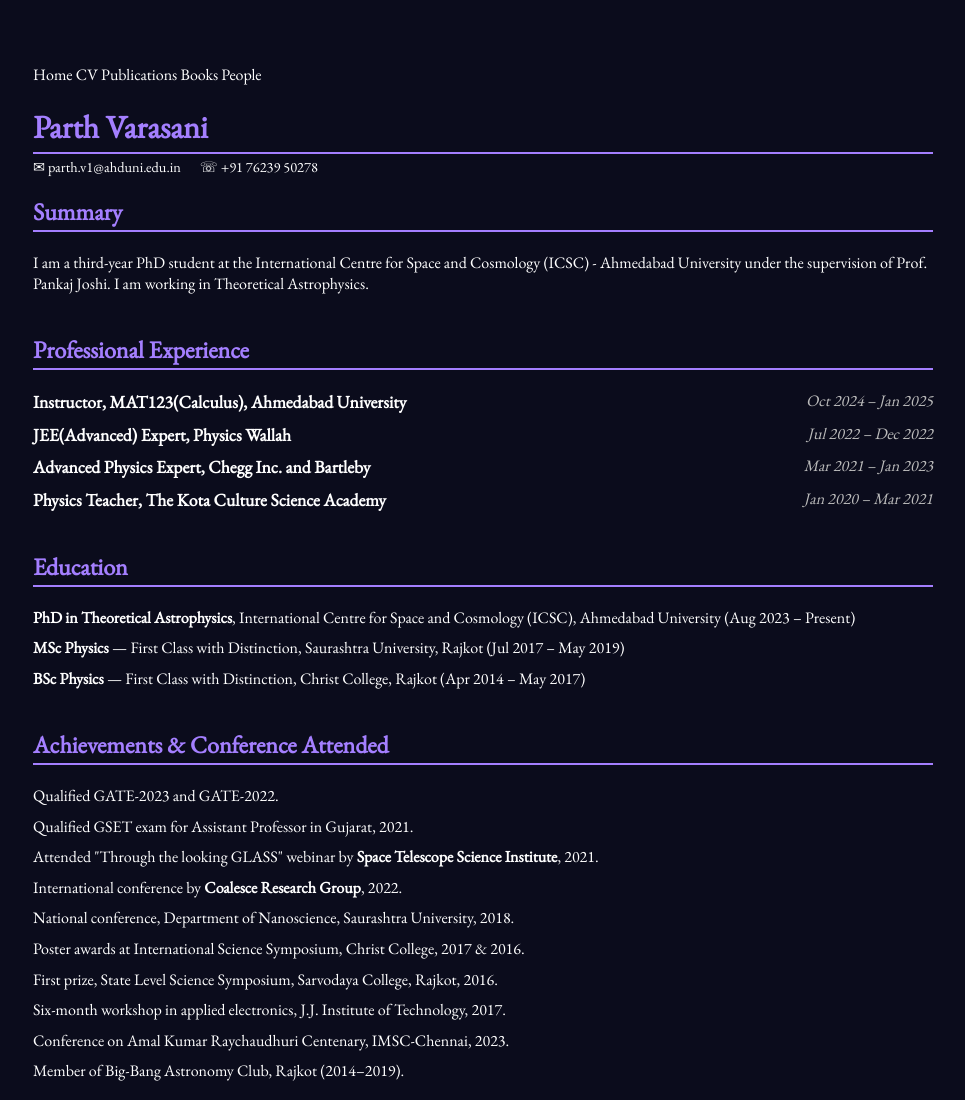
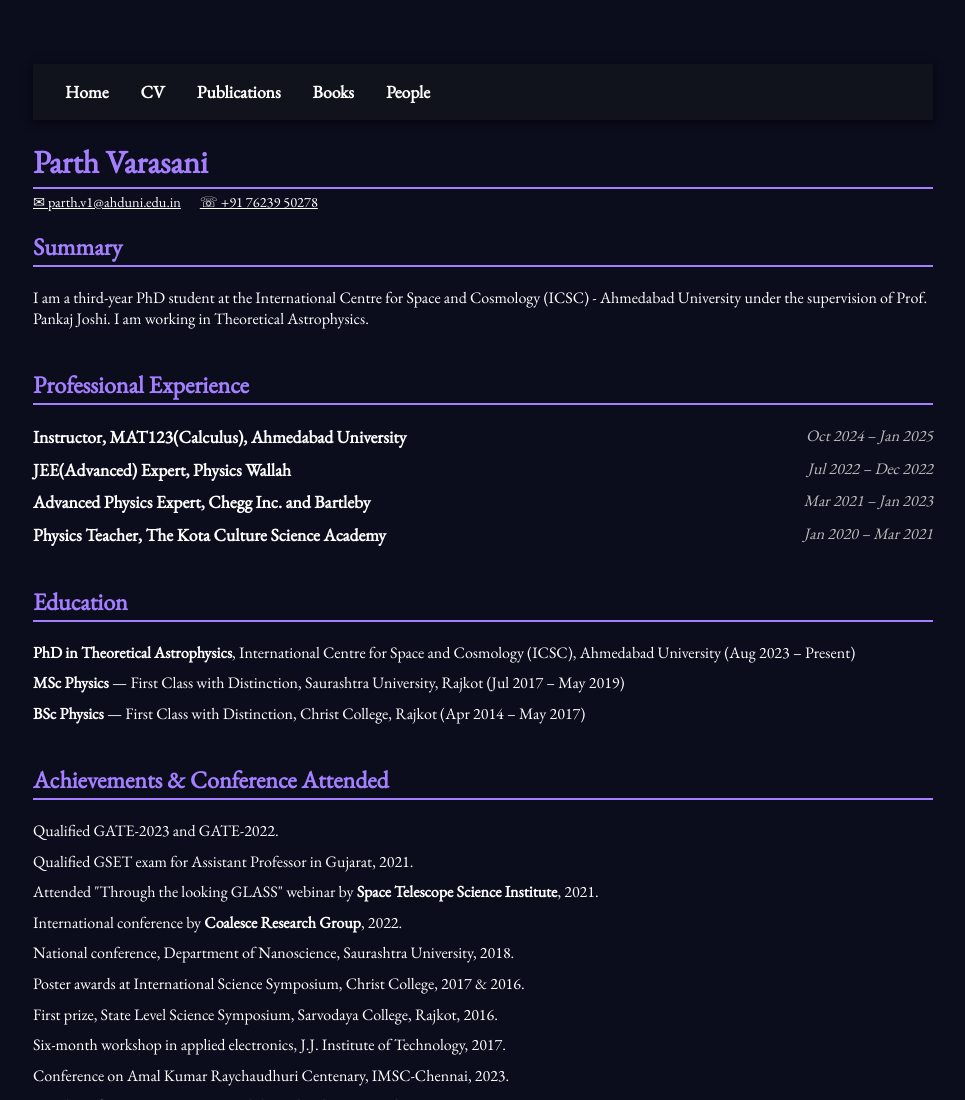
Before and after one commit to Huzins/parth_varasani.github.io, a plain HTML site: page CV.html in a window 1280 px wide. Shown: the top 1100 px of the page, without its empty margins (157-1122 px from the left). Drawn offline with nearby package versions, Linux system fonts and the light colour scheme.

Commit message:
Update CV.html

```diff
--- a/CV.html
+++ b/CV.html
@@ -16,6 +16,28 @@
     margin: 2rem auto;
     max-width: 900px;
   }
+  nav {
+    position: sticky;
+    top: 0;
+    z-index: 1000;
+    background: rgba(17, 20, 29, 0.9);
+    padding: 1rem 2rem;
+    display: flex;
+    gap: 2rem;
+    box-shadow: 0 2px 8px rgba(0,0,0,0.6);
+  }
+  nav a {
+    color: #ffffff;
+    text-decoration: none;
+    font-weight: bold;
+    font-size: 1.1rem;
+    line-height: 1.5rem;
+    letter-spacing: normal;
+    transition: color 0.3s ease;
+  }
+  nav a:hover {
+    color: #d1b3ff;
+  }
   h1, h2, h3, h4, h5, h6, p, a, li, span, div, section, ul {
     font-family: 'EB Garamond', serif;
     color: #ffffff;
@@ -27,10 +49,6 @@
   }
   h1 {
     margin-bottom: 0.1rem;
-  }
-  a {
-    color: #ffffff;
-    text-decoration: none;
   }
   a:hover {
     text-decoration: underline;
@@ -78,6 +96,7 @@
 </style>
 </head>
 <body>
+
 <nav>
   <a href="index.html">Home</a>
   <a href="cv.html">CV</a>
@@ -85,6 +104,8 @@
   <a href="books.html">Books</a>
   <a href="people.html">People</a>
 </nav>
+
+<main>
 
 <h1>Parth Varasani</h1>
 <div class="contact">
@@ -163,5 +184,7 @@
   <center>Last updated: November 12, 2025</center>
 </footer>
 
+</main>
+
 </body>
 </html>
```
